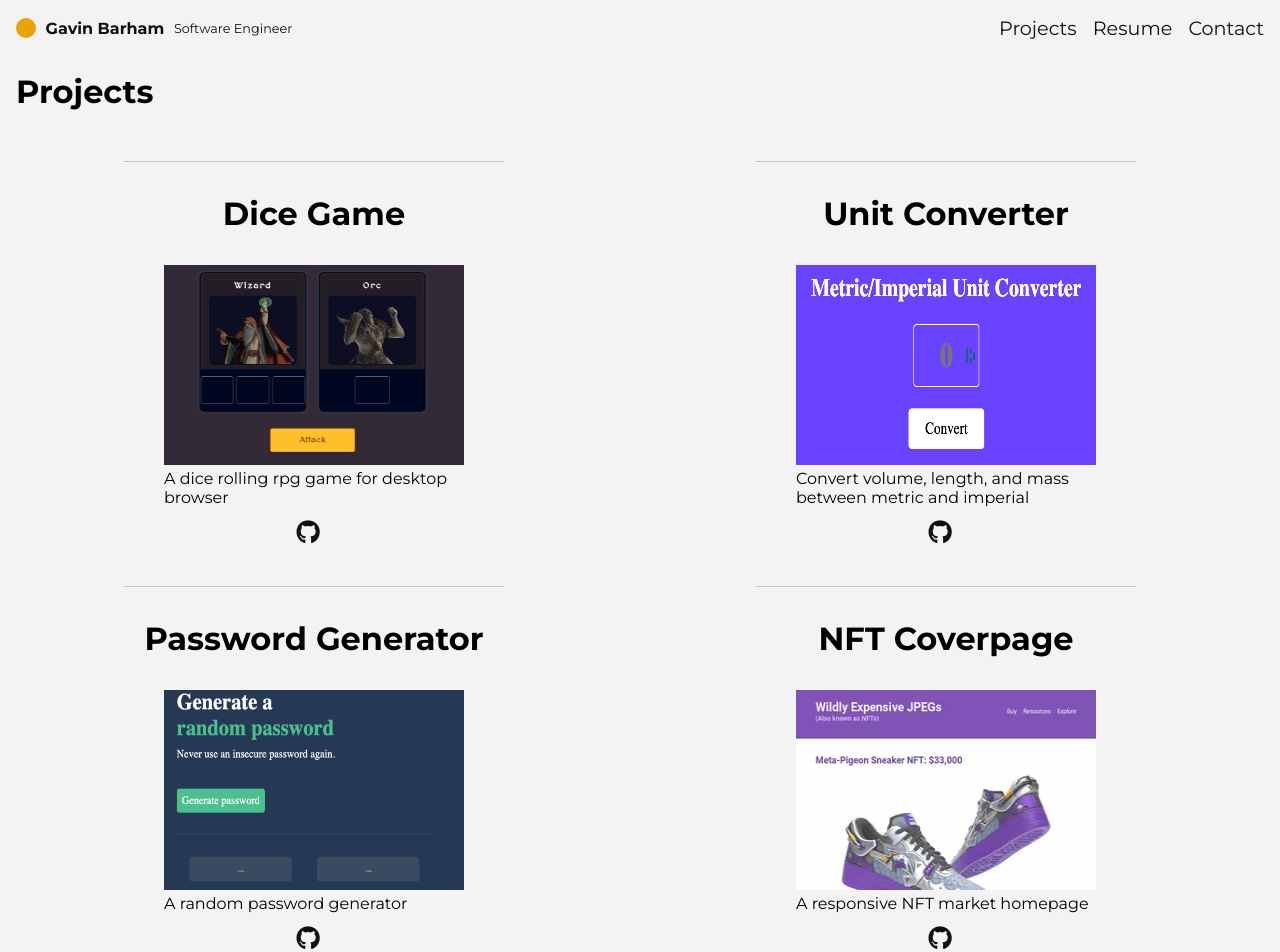
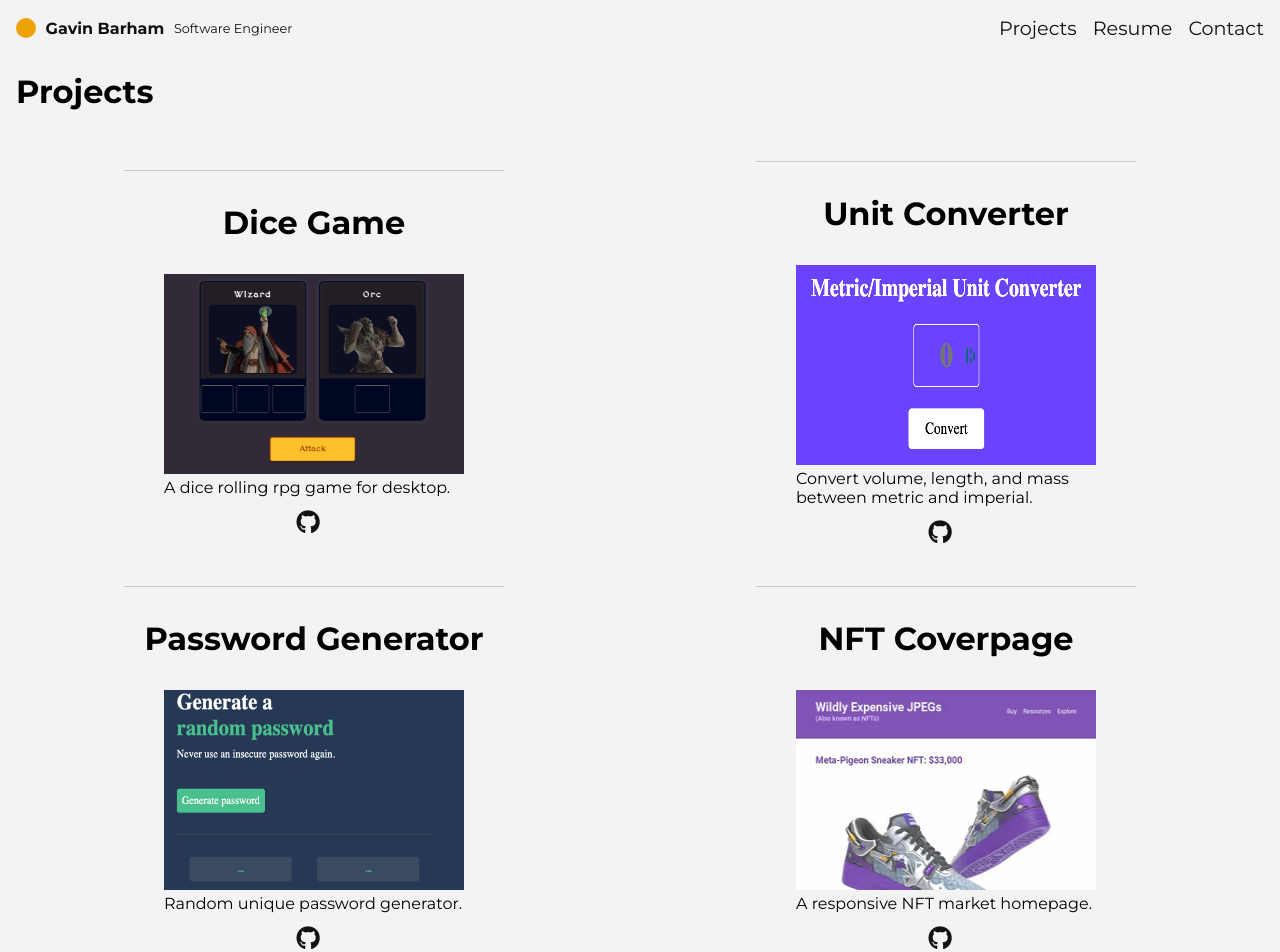
Before and after one commit to Gavin-Barham/dev-portfolio, a React (Vite) app: page /projects in a window 1280 px wide. Shown: the top 952 px of the page. Built offline with nearby package versions, Linux system fonts and the light colour scheme.

Commit message:
fix punctuation in data.js

```diff
--- a/src/pages/Projects/data.js
+++ b/src/pages/Projects/data.js
@@ -9,7 +9,7 @@ const projects = [
         name: "Dice Game",
         repo: "https://github.com/Gavin-Barham/strixhaven-rpg-app",
         coverImg: project1,
-        description: "A dice rolling rpg game for desktop browser",
+        description: "A dice rolling rpg game for desktop.",
         link: "https://voluble-faun-c3ca7c.netlify.app"
     },
     {
@@ -17,7 +17,7 @@ const projects = [
         name: "Unit Converter",
         repo: "https://github.com/Gavin-Barham/unit-coverter",
         coverImg: project2,
-        description: "Convert volume, length, and mass between metric and imperial",
+        description: "Convert volume, length, and mass between metric and imperial.",
         link: "https://jolly-salamander-62f670.netlify.app"
     },
     {
@@ -25,7 +25,7 @@ const projects = [
         name: "Password Generator",
         repo: "https://github.com/Gavin-Barham/password-generator",
         coverImg: project3,
-        description: "A random password generator",
+        description: "Random unique password generator.",
         link: "https://wonderful-liger-af836c.netlify.app"
     },
     {
@@ -33,7 +33,7 @@ const projects = [
         name: "NFT Coverpage",
         repo: "https://github.com/Gavin-Barham/NFT-responsive",
         coverImg: project4,
-        description: "A responsive NFT market homepage",
+        description: "A responsive NFT market homepage.",
         link: "https://boisterous-arithmetic-af9d9e.netlify.app"
     },
 ]
```
